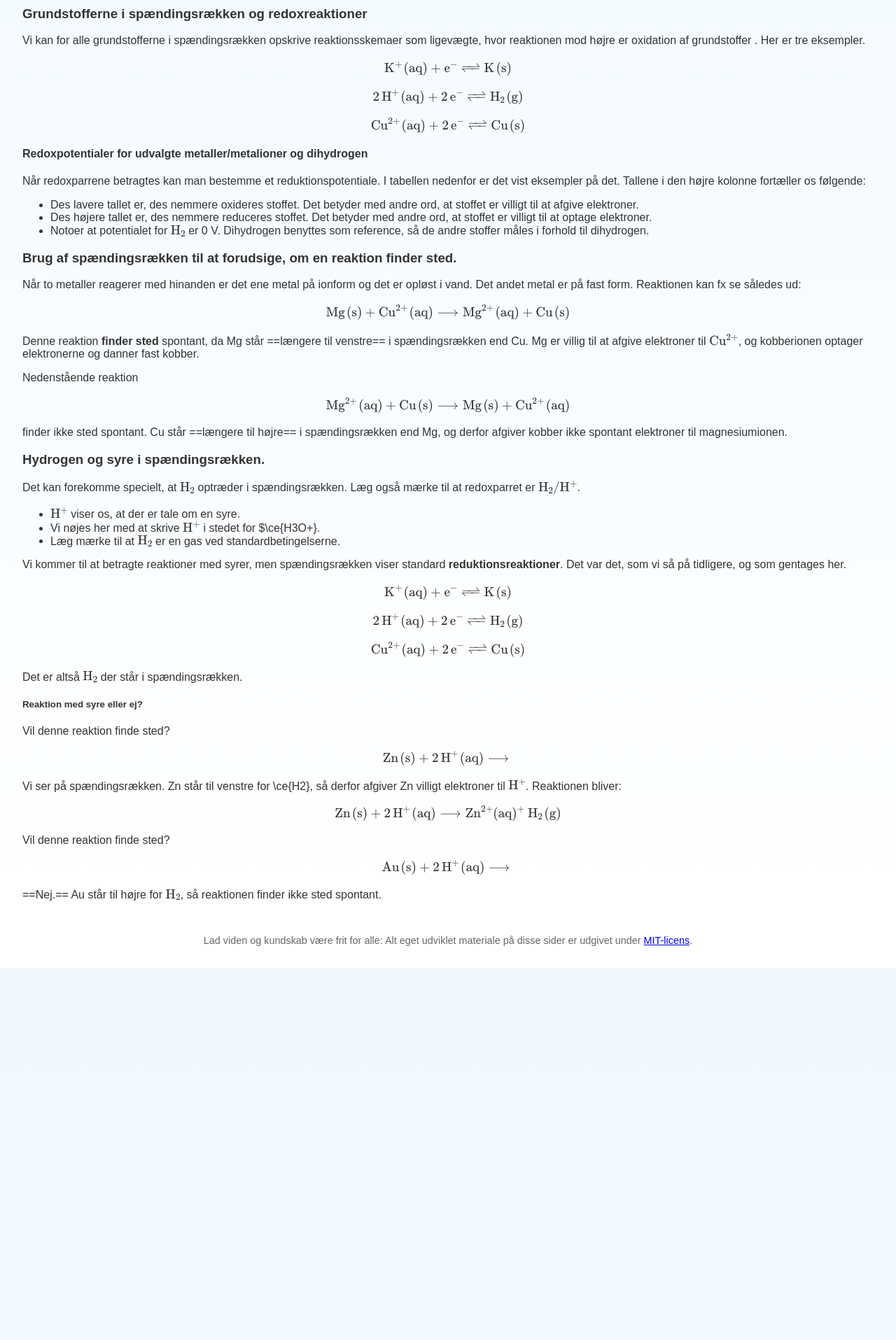
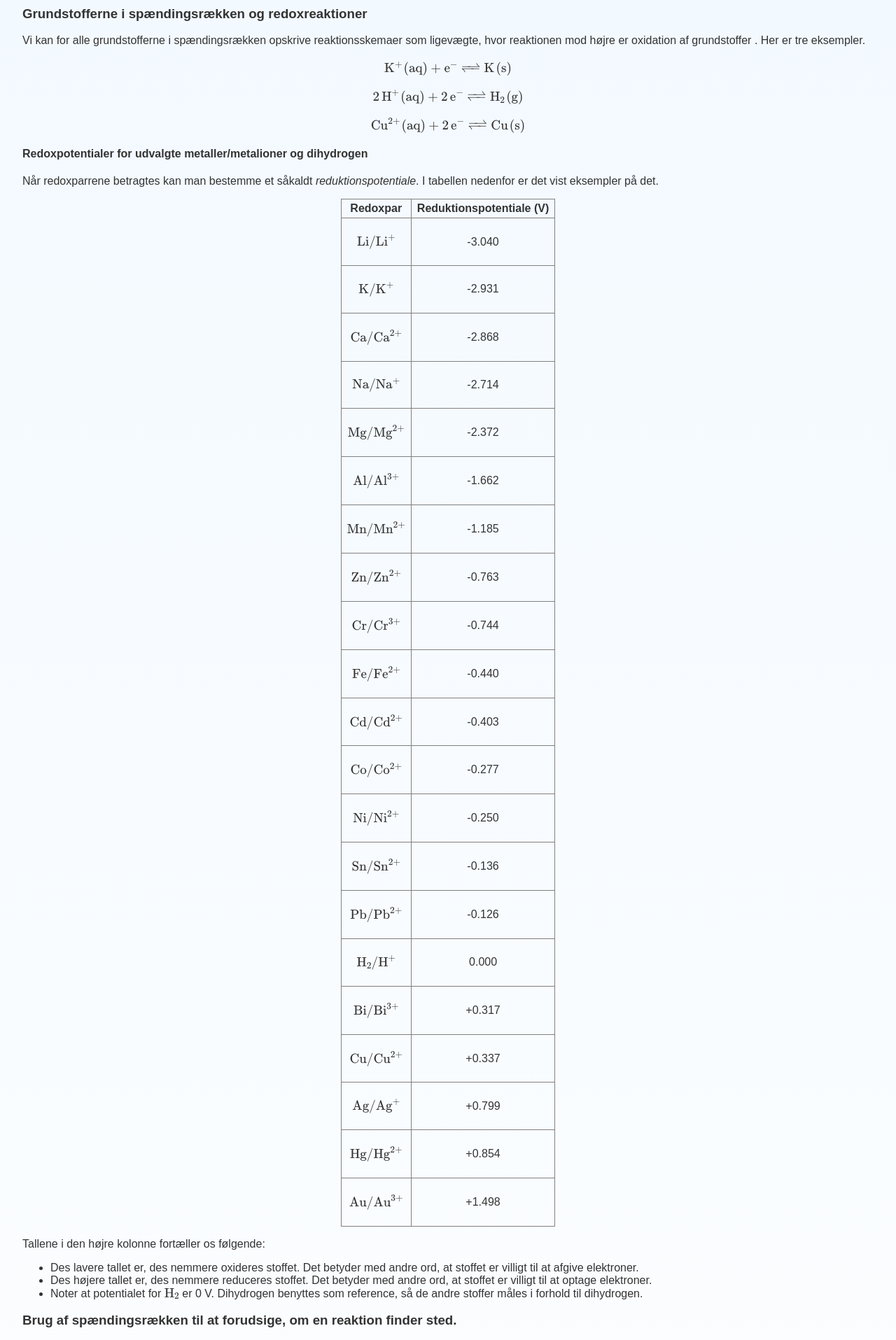
Before and after one commit to jenskaalby/matkem, a Jekyll site: the page built from Kemi/redox/spaendingsraekken.md, in a window 1280 px wide. Shown: the part 651-2566 px from the top of the page at 70% size. Built offline with Jekyll 4.4.1, drawn with Linux system fonts in a browser that asks for light colours; before the commit the page ends 2035 px from its top, so only the background shows below that; some of the changed text lies outside the part shown.

Commit message:
Update spaendingsraekken.md

```diff
--- a/Kemi/redox/spaendingsraekken.md
+++ b/Kemi/redox/spaendingsraekken.md
@@ -34,11 +34,46 @@ $$\ce{Cu^{2+} (aq) +2e- <=> Cu (s)}$$
 
 #### Redoxpotentialer for udvalgte metaller/metalioner og dihydrogen
 
-Når redoxparrene betragtes kan man bestemme et reduktionspotentiale. I tabellen nedenfor er det vist eksempler på det. Tallene i den højre kolonne fortæller os følgende:
+Når redoxparrene betragtes kan man bestemme et såkaldt <i>reduktionspotentiale</i>. I tabellen nedenfor er det vist eksempler på det.
 
+<table border="1" cellspacing="0" style="border-collapse: collapse; margin-left: auto; margin-right: auto;">
+  <style>
+    td, th {
+      padding: 4px 8px; /* mindre højde og bredde */
+    }
+  </style>
+  <tr>
+    <th>Redoxpar</th>
+    <th>Reduktionspotentiale (V)</th>
+  </tr>
+  <tr><td>$$\ce{Li/Li^+}$$</td><td style="text-align: center;">-3.040</td></tr>
+  <tr><td>$$\ce{K/K^+}$$</td><td style="text-align: center;">-2.931</td></tr>
+  <tr><td>$$\ce{Ca/Ca^2+}$$</td><td style="text-align: center;">-2.868</td></tr>
+  <tr><td>$$\ce{Na/Na^+}$$</td><td style="text-align: center;">-2.714</td></tr>
+  <tr><td>$$\ce{Mg/Mg^2+}$$</td><td style="text-align: center;">-2.372</td></tr>
+  <tr><td>$$\ce{Al/Al^3+}$$</td><td style="text-align: center;">-1.662</td></tr>
+  <tr><td>$$\ce{Mn/Mn^2+}$$</td><td style="text-align: center;">-1.185</td></tr>
+  <tr><td>$$\ce{Zn/Zn^2+}$$</td><td style="text-align: center;">-0.763</td></tr>
+  <tr><td>$$\ce{Cr/Cr^3+}$$</td><td style="text-align: center;">-0.744</td></tr>
+  <tr><td>$$\ce{Fe/Fe^2+}$$</td><td style="text-align: center;">-0.440</td></tr>
+  <tr><td>$$\ce{Cd/Cd^2+}$$</td><td style="text-align: center;">-0.403</td></tr>
+  <tr><td>$$\ce{Co/Co^2+}$$</td><td style="text-align: center;">-0.277</td></tr>
+  <tr><td>$$\ce{Ni/Ni^2+}$$</td><td style="text-align: center;">-0.250</td></tr>
+  <tr><td>$$\ce{Sn/Sn^2+}$$</td><td style="text-align: center;">-0.136</td></tr>
+  <tr><td>$$\ce{Pb/Pb^2+}$$</td><td style="text-align: center;">-0.126</td></tr>
+  <tr><td>$$\ce{H2/H^+}$$</td><td style="text-align: center;">0.000</td></tr>
+  <tr><td>$$\ce{Bi/Bi^3+}$$</td><td style="text-align: center;">+0.317</td></tr>
+  <tr><td>$$\ce{Cu/Cu^2+}$$</td><td style="text-align: center;">+0.337</td></tr>
+  <tr><td>$$\ce{Ag/Ag^+}$$</td><td style="text-align: center;">+0.799</td></tr>
+  <tr><td>$$\ce{Hg/Hg^2+}$$</td><td style="text-align: center;">+0.854</td></tr>
+  <tr><td>$$\ce{Au/Au^3+}$$</td><td style="text-align: center;">+1.498</td></tr>
+</table>
+
+
+Tallene i den højre kolonne fortæller os følgende:
 - Des lavere tallet er, des nemmere oxideres stoffet. Det betyder med andre ord, at stoffet er villigt til at afgive elektroner.
 - Des højere tallet er, des nemmere reduceres stoffet. Det betyder med andre ord, at stoffet er villigt til at optage elektroner.
-- Notoer at potentialet for $\ce{H2}$ er 0 V. Dihydrogen benyttes som reference, så de andre stoffer måles i forhold til dihydrogen.
+- Noter at potentialet for $\ce{H2}$ er 0 V. Dihydrogen benyttes som reference, så de andre stoffer måles i forhold til dihydrogen.
 
 
 
@@ -48,13 +83,13 @@ Når to metaller reagerer med hinanden er det ene metal på ionform og det er op
 
 $$\ce{Mg(s) + Cu^{2+}(aq) ->Mg^{2+}(aq) +Cu(s)}$$
 
-Denne reaktion **finder sted** spontant, da Mg står ==længere til venstre== i spændingsrækken end Cu. Mg er villig til at afgive elektroner til $\ce{Cu^{2+}}$, og kobberionen optager elektronerne og danner fast kobber.
+Ovenstående reaktion <strong>finder sted</strong> spontant, da Mg står ==længere til venstre== i spændingsrækken end Cu. Mg er villig til at afgive elektroner til $\ce{Cu^{2+}}$, og kobberionen optager elektronerne og danner fast kobber.
 
 Nedenstående reaktion
 
 $$\ce{Mg^{2+}(aq) + Cu(s) ->Mg(s) +Cu^{2+}(aq)}$$
 
-finder ikke sted spontant. Cu står ==længere til højre== i spændingsrækken end Mg, og derfor afgiver kobber ikke spontant elektroner til magnesiumionen.
+finder ikke sted spontant. Cu står <mark>længere til højre</mark> i spændingsrækken end Mg, og derfor afgiver kobber ikke spontant elektroner til magnesiumionen.
 
 ### Hydrogen og syre i spændingsrækken.
 
@@ -64,7 +99,7 @@ Det kan forekomme specielt, at $\ce{H2}$ optræder i spændingsrækken. Læg ogs
 - Vi nøjes her med at skrive $\ce{H+}$ i stedet for $\ce{H3O+}.
 - Læg mærke til at $\ce{H2}$ er en gas ved standardbetingelserne.
 
-Vi kommer til at betragte reaktioner med syrer, men spændingsrækken viser standard **reduktionsreaktioner**. Det var det, som vi så på tidligere, og som gentages her.
+Vi kommer til at betragte reaktioner med syrer, men spændingsrækken viser standard <strong>reduktionsreaktioner</strong>. Det var det, som vi så på tidligere, og som gentages her.
 
 $$\ce{K+ (aq) + e- <=> K (s)}$$
 
@@ -74,7 +109,7 @@ $$\ce{Cu^{2+} (aq) +2e- <=> Cu (s)}$$
 
 Det er altså $\ce{H2}$ der står i spændingsrækken.
 
-##### Reaktion med syre eller ej?
+#### Reaktion med syre eller ej?
 
 Vil denne reaktion finde sted?
 
@@ -88,4 +123,4 @@ Vil denne reaktion finde sted?
 
 $$\ce{Au(s) + 2H+(aq) ->}$$
 
-==Nej.== Au står til højre for $\ce{H2}$, så reaktionen finder ikke sted spontant.
+<mark>Nej.</mark> Au står til højre for $\ce{H2}$, så reaktionen finder ikke sted spontant.
```
